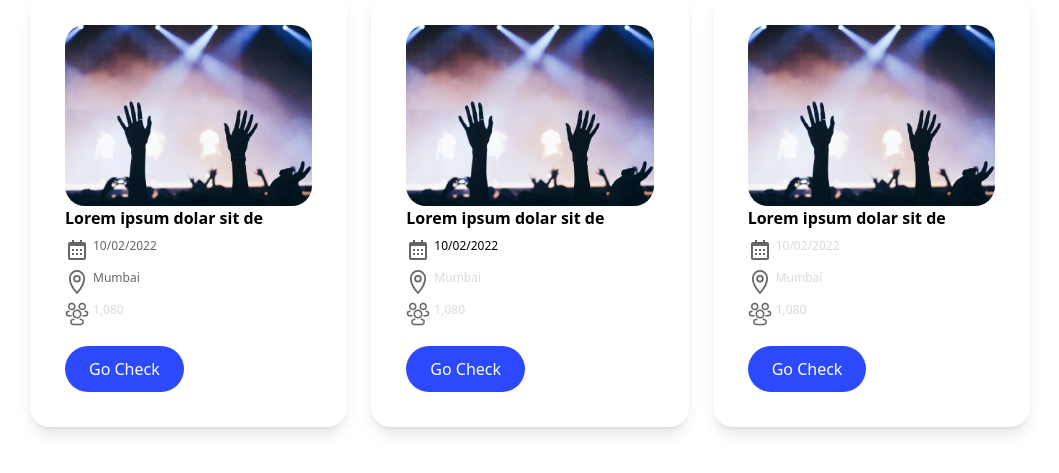
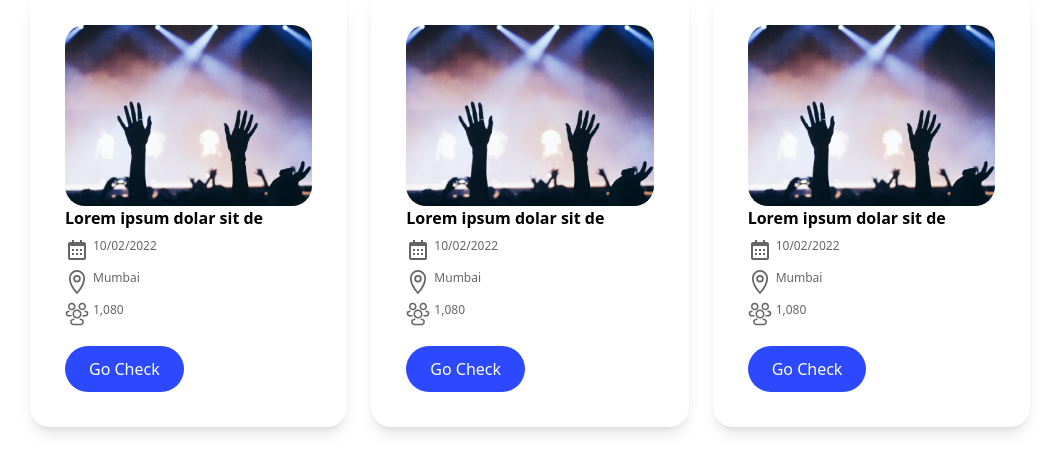
Before and after one commit to Akshat498/flex-box-layout, a website: page index.html in a window 1280 px wide. Shown: the part 189-662 px from the top of the page, without its empty margins (110-1169 px from the left). Drawn offline with nearby package versions, Linux system fonts and the light colour scheme.

Commit message:
modify html

```diff
--- a/index.html
+++ b/index.html
@@ -38,11 +38,11 @@
 
                         <div class="flex pt-2 "><img
                                 src="src/images/svg/3643747_friend_group_people_peoples_team_icon 1.svg" alt="">
-                            <p class="font-normal text-[#D9D9D9]  pl-1 text-xs">1,080</p>
+                            <p class="font-normal text-[#666666]  pl-1 text-xs">1,080</p>
                         </div>
                         <div class="mt-[20px]">
                             <button class="bg-[#2C49FE] px-6 pt-[11px] pb-[11px] rounded-3xl">
-                                <p class="items-center flex justify-center  text-[#FFFFFF]"> Go Check</p>
+                                <p class="items-center flex justify-center  text-white"> Go Check</p>
                             </button>
                         </div>
                     </div>
@@ -57,25 +57,25 @@
                         <div class="flex pt-2">
                             <img class="items-center" src="src/images/svg/bx_bx-calendar.svg" alt="">
 
-                            <p class="font-normal items-center pl-1 text-[]  text-xs Poppins">10/02/2022</p>
+                            <p class="font-normal items-center pl-1 text-[#666666]  text-xs Poppins">10/02/2022</p>
 
                         </div>
 
                         <div class="flex pt-2">
                             <img class="flex items-center" src="src/images/svg/172496_location_icon 1.svg" alt="">
 
-                            <p class="font-normal pl-1 text-[#D9D9D9] text-xs">Mumbai</p>
+                            <p class="font-normal pl-1 text-[#666666] text-xs">Mumbai</p>
 
                         </div>
 
 
                         <div class="flex pt-2 "><img
                                 src="src/images/svg/3643747_friend_group_people_peoples_team_icon 1.svg" alt="">
-                            <p class="font-normal text-[#D9D9D9]  pl-1 text-xs">1,080</p>
+                            <p class="font-normal text-[#666666]  pl-1 text-xs">1,080</p>
                         </div>
                         <div class="mt-[20px]">
                             <button class="bg-[#2C49FE] px-6 pt-[11px] pb-[11px] rounded-3xl">
-                                <p class="items-center flex justify-center  text-[#FFFFFF]"> Go Check</p>
+                                <p class="items-center flex justify-center  text-white"> Go Check</p>
                             </button>
                         </div>
                     </div>
@@ -90,21 +90,21 @@
                         <div class="flex pt-2">
                             <img class="items-center" src="src/images/svg/bx_bx-calendar.svg" alt="">
 
-                            <p class="font-normal items-center pl-1 text-[#D9D9D9]  text-xs Poppins">10/02/2022</p>
+                            <p class="font-normal items-center pl-1 text-[#666666]  text-xs Poppins">10/02/2022</p>
 
                         </div>
 
                         <div class="flex pt-2">
                             <img class="flex items-center" src="src/images/svg/172496_location_icon 1.svg" alt="">
 
-                            <p class="font-normal pl-1 text-[#D9D9D9] text-xs">Mumbai</p>
+                            <p class="font-normal pl-1 text-[#666666] text-xs">Mumbai</p>
 
                         </div>
 
 
                         <div class="flex pt-2 "><img
                                 src="src/images/svg/3643747_friend_group_people_peoples_team_icon 1.svg" alt="">
-                            <p class="font-normal text-[#D9D9D9]  pl-1 text-xs">1,080</p>
+                            <p class="font-normal text-[#666666]  pl-1 text-xs">1,080</p>
                         </div>
                         <div class="mt-[20px]">
                             <button class="bg-[#2C49FE] px-6 pt-[11px] pb-[11px] rounded-3xl">
```
